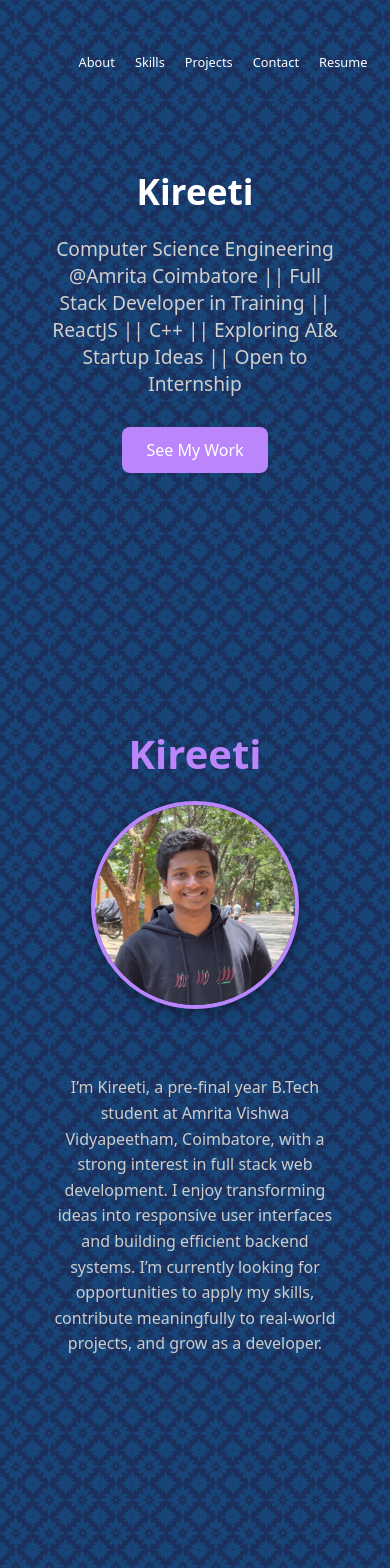
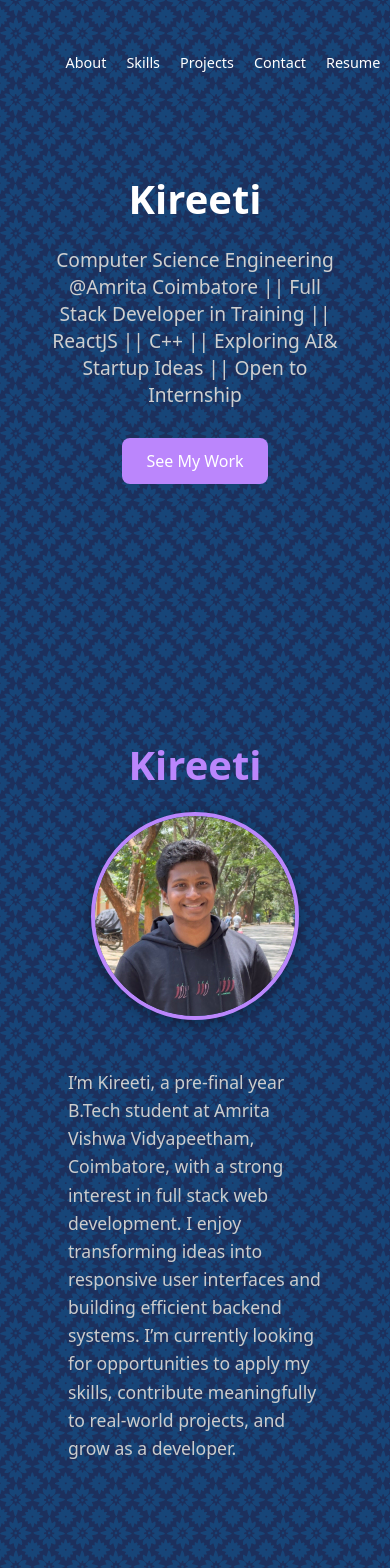
Before and after one commit to kireeti-ai/Portfolio, a React (Vite) app: page / in a window 390 px wide. Shown: the top 1568 px of the page. Built offline with nearby package versions, Linux system fonts and the light colour scheme.

Commit message:
few changes

```diff
--- a/src/components/About.css
+++ b/src/components/About.css
@@ -36,16 +36,17 @@
   color: #cccccc ;
 }
 @media (max-width: 768px) {
-  .about-content {
+    .about-container {
         flex-direction: column;
+        align-items: center;
         text-align: center;
     }
-
-  .profile-pic {
+    .about-image {
+        width: 200px;
+        height: 200px;
         margin-bottom: 20px;
     }
-
     .about-text {
-    font-size: 1rem;
+        padding: 0 20px;
     }
 }
--- a/src/components/Header.css
+++ b/src/components/Header.css
@@ -61,12 +61,11 @@ html {
   }
 }
 
-@media (max-width: 480px) {
-  .nav-link {
-    font-size: 0.8rem;
-  }
-
-  .nav {
-    justify-content: flex-end;
-  }
+@media (max-width: 768px) {
+    .nav-links {
+        display: none;
+    }
+    .menu-icon {
+        display: block;
+    }
 }
--- a/src/components/Hero.css
+++ b/src/components/Hero.css
@@ -1,10 +1,4 @@
-:root {
-  --bg-color: #121212;
 
-
-  --accent-color: #03dac6;
-
-}
 .hero {
 
   color:  #ffffff;
@@ -46,16 +40,10 @@
   color: #000;
 }
 @media (max-width: 768px) {
-  .hero-title {
-    font-size: 2.2rem;
-  }
-
-  .hero-subtitle {
-    font-size: 1.2rem;
-  }
-
-  .cta-button {
-    padding: 10px 20px;
-    font-size: 0.95rem;
-  }
+    .hero-title {
+        font-size: 2.5rem;
+    }
+    .hero-subtitle {
+        font-size: 1.2rem;
+    }
 }
--- a/src/components/Project.css
+++ b/src/components/Project.css
@@ -72,20 +72,8 @@
   color: #000;
 }
 @media (max-width: 768px) {
-  .section-title {
-    font-size: 2rem;
-  }
-
-  .project-card img {
-    height: 160px;
-  }
-
-  .project-content p {
-    font-size: 0.95rem;
-  }
-
-  .project-links a {
-    font-size: 0.85rem;
-    padding: 6px 10px;
-  }
+    .project-card {
+        width: 100%;
+        margin-bottom: 20px;
+    }
 }
--- a/src/components/Skill.css
+++ b/src/components/Skill.css
@@ -37,12 +37,7 @@
   transform: scale(1.05);
 }
 @media (max-width: 768px) {
-  .section-title {
-    font-size: 2rem;
-  }
-
-  .skill-item {
-    font-size: 0.95rem;
-    padding: 12px;
-  }
+    .skill-grid {
+        grid-template-columns: repeat(2, 1fr);
+    }
 }
```
Lines whose indentation alone changed are shown as unchanged.
